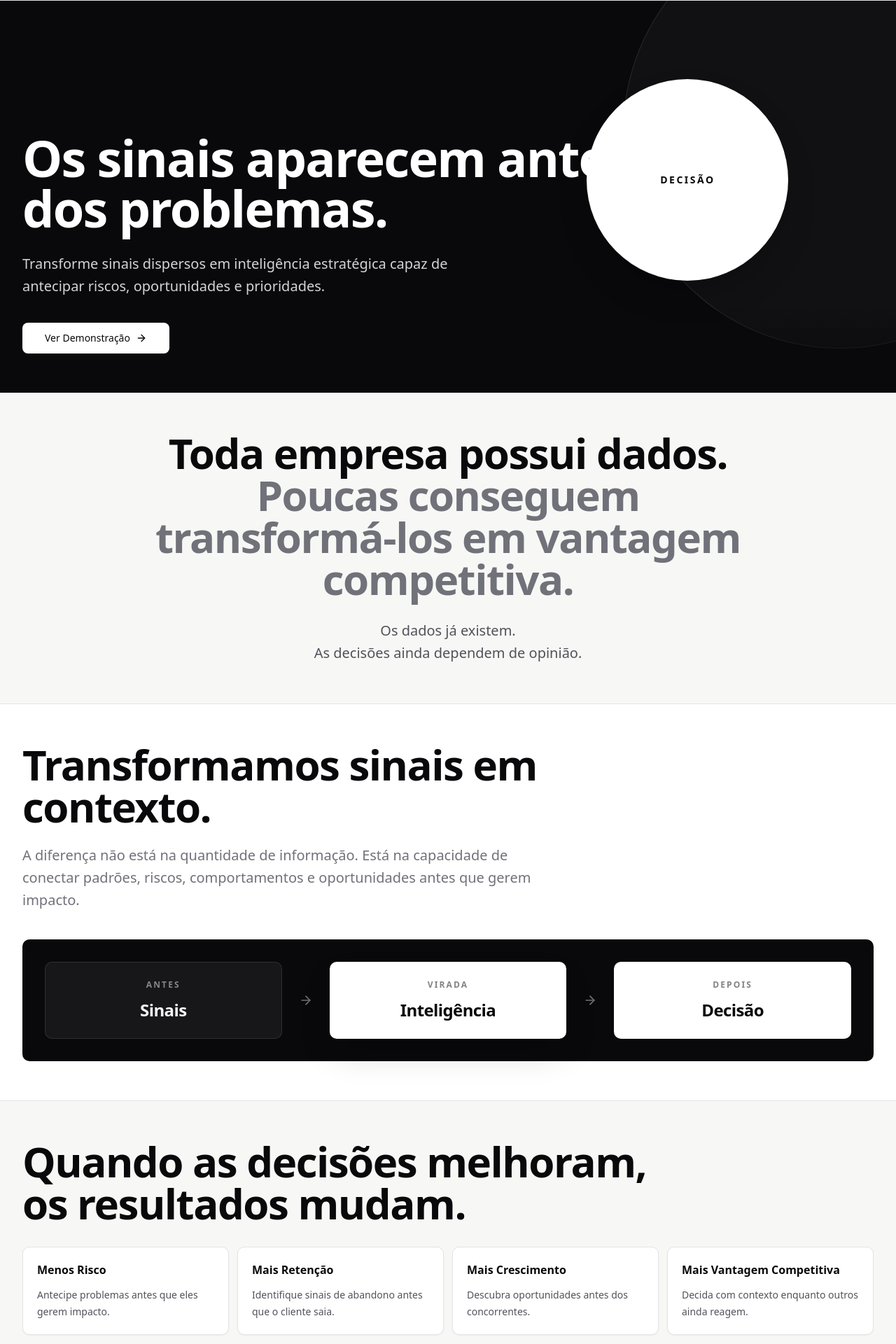
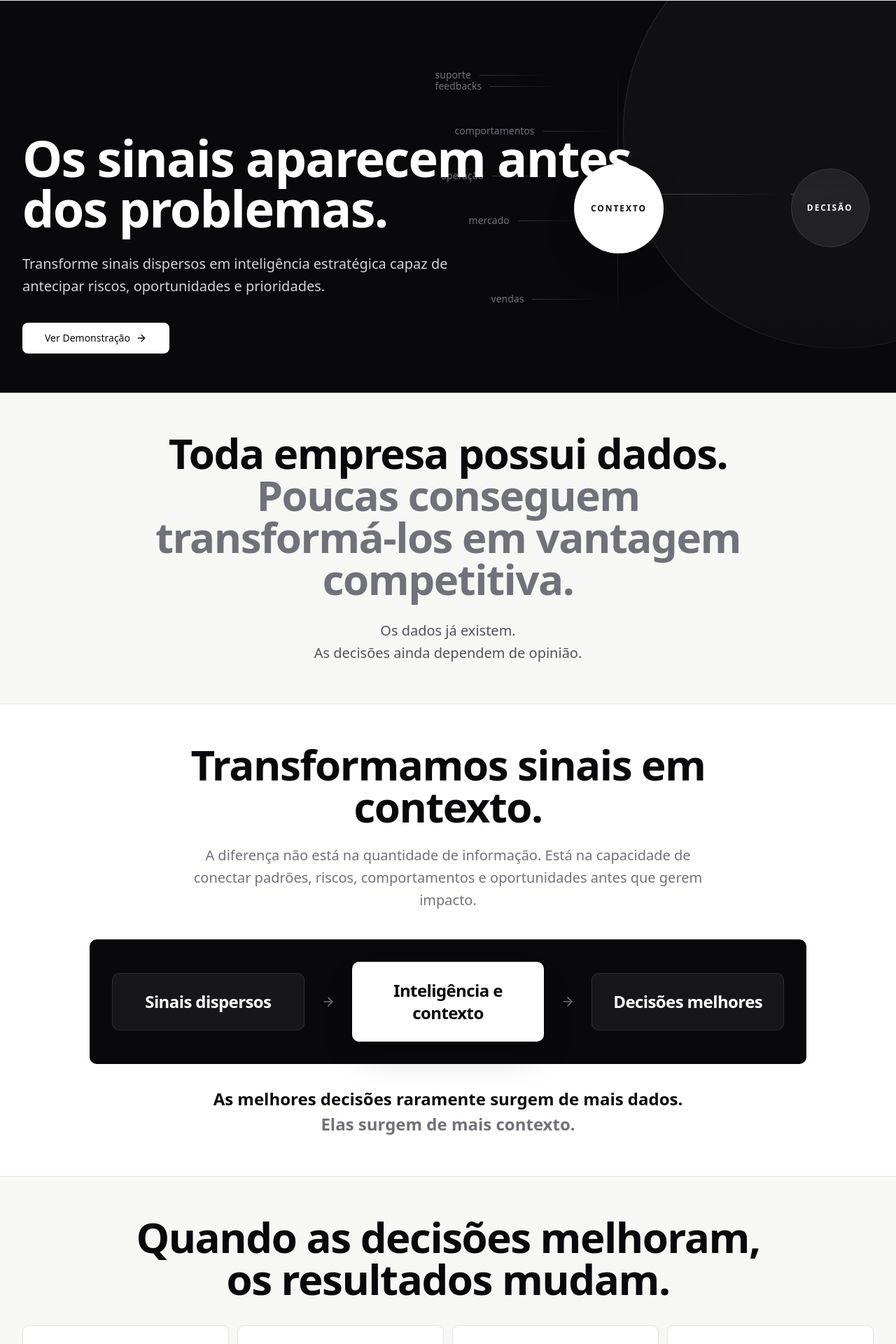
Before and after one commit to KarlaVieira-Dev/kv-partners-mvp, a Next.js app: page / in a window 1280 px wide. Shown: the part 64-1984 px from the top of the page at 70% size. Built offline with nearby package versions, Linux system fonts and the light colour scheme.

Commit message:
Redesign landing page with transformation storytelling

```diff
--- a/components/landing/landing-page.tsx
+++ b/components/landing/landing-page.tsx
@@ -3,6 +3,15 @@ import Link from "next/link";
 
 import { buttonVariants } from "@/components/ui/button";
 import { cn } from "@/lib/utils";
+
+const heroSignals = [
+  "feedbacks",
+  "comportamentos",
+  "operação",
+  "mercado",
+  "suporte",
+  "vendas",
+];
 
 const resultCards = [
   {
@@ -87,67 +96,67 @@ export function LandingPage() {
       </section>
 
       <section
-        className="mx-auto max-w-7xl px-4 py-14 sm:px-6 lg:px-8"
+        className="mx-auto max-w-7xl px-4 py-14 text-center sm:px-6 lg:px-8"
         id="problema"
       >
-        <div className="mx-auto max-w-4xl text-center">
-          <h2 className="text-4xl font-semibold tracking-tight text-zinc-950 sm:text-6xl">
+        <h2 className="mx-auto max-w-4xl text-4xl font-semibold tracking-tight text-zinc-950 sm:text-6xl">
           Toda empresa possui dados.
           <br />
           <span className="text-zinc-500">
             Poucas conseguem transformá-los em vantagem competitiva.
           </span>
         </h2>
-          <p className="mt-7 text-xl font-medium leading-8 text-zinc-600">
+        <p className="mx-auto mt-7 max-w-2xl text-xl font-medium leading-8 text-zinc-600">
           Os dados já existem.
           <br />
           As decisões ainda dependem de opinião.
+        </p>
+      </section>
+
+      <section
+        className="border-y border-zinc-200 bg-white px-4 py-14 text-center sm:px-6 lg:px-8"
+        id="transformacao"
+      >
+        <div className="mx-auto max-w-7xl">
+          <h2 className="mx-auto max-w-4xl text-4xl font-semibold tracking-tight text-zinc-950 sm:text-6xl">
+            Transformamos sinais em contexto.
+          </h2>
+          <p className="mx-auto mt-6 max-w-3xl text-xl font-medium leading-8 text-zinc-500">
+            A diferença não está na quantidade de informação. Está na capacidade
+            de conectar padrões, riscos, comportamentos e oportunidades antes
+            que gerem impacto.
+          </p>
+
+          <div className="mx-auto mt-10 max-w-5xl rounded-lg bg-zinc-950 px-5 py-8 text-white sm:px-8">
+            <div className="grid gap-6 lg:grid-cols-[1fr_auto_1fr_auto_1fr] lg:items-center">
+              <Stage title="Sinais dispersos" />
+              <Arrow />
+              <Stage title="Inteligência e contexto" highlight />
+              <Arrow />
+              <Stage title="Decisões melhores" />
+            </div>
+          </div>
+
+          <p className="mx-auto mt-8 max-w-3xl text-2xl font-semibold leading-9 text-zinc-950">
+            As melhores decisões raramente surgem de mais dados.
+            <br />
+            <span className="text-zinc-500">Elas surgem de mais contexto.</span>
           </p>
         </div>
       </section>
 
       <section
-        className="border-y border-zinc-200 bg-white px-4 py-14 sm:px-6 lg:px-8"
-        id="transformacao"
-      >
-        <div className="mx-auto max-w-7xl">
-          <div className="max-w-4xl">
-            <h2 className="text-4xl font-semibold tracking-tight text-zinc-950 sm:text-6xl">
-              Transformamos sinais em contexto.
-            </h2>
-            <p className="mt-6 max-w-3xl text-xl font-medium leading-8 text-zinc-500">
-              A diferença não está na quantidade de informação. Está na
-              capacidade de conectar padrões, riscos, comportamentos e
-              oportunidades antes que gerem impacto.
-            </p>
-          </div>
-
-          <div className="mt-10 rounded-lg bg-zinc-950 px-5 py-8 text-white sm:px-8">
-            <div className="grid gap-6 lg:grid-cols-[1fr_auto_1fr_auto_1fr] lg:items-center">
-              <Stage label="Antes" title="Sinais" tone="muted" />
-              <Arrow />
-              <Stage label="Virada" title="Inteligência" tone="strong" />
-              <Arrow />
-              <Stage label="Depois" title="Decisão" tone="light" />
-            </div>
-          </div>
-        </div>
-      </section>
-
-      <section
-        className="mx-auto max-w-7xl px-4 py-14 sm:px-6 lg:px-8"
+        className="mx-auto max-w-7xl px-4 py-14 text-center sm:px-6 lg:px-8"
         id="resultado"
       >
-        <div className="mb-8 max-w-4xl">
-          <h2 className="text-4xl font-semibold tracking-tight text-zinc-950 sm:text-6xl">
+        <h2 className="mx-auto max-w-4xl text-4xl font-semibold tracking-tight text-zinc-950 sm:text-6xl">
           Quando as decisões melhoram, os resultados mudam.
         </h2>
-        </div>
 
-        <div className="grid gap-3 sm:grid-cols-2 lg:grid-cols-4">
+        <div className="mt-9 grid gap-3 sm:grid-cols-2 lg:grid-cols-4">
           {resultCards.map((card) => (
             <article
-              className="rounded-lg border border-zinc-200 bg-white p-5 shadow-sm"
+              className="rounded-lg border border-zinc-200 bg-white p-5 text-left shadow-sm"
               key={card.title}
             >
               <h3 className="text-base font-semibold text-zinc-950">
@@ -161,54 +170,44 @@ export function LandingPage() {
         </div>
       </section>
 
-      <section className="mx-auto max-w-7xl px-4 pb-16 pt-8 sm:px-6 lg:px-8">
-        <div className="border-t border-zinc-200 pt-12">
-          <h2 className="max-w-4xl text-4xl font-semibold tracking-tight text-zinc-950 sm:text-6xl">
+      <section className="bg-zinc-950 px-4 py-16 text-center text-white sm:px-6 lg:px-8">
+        <h2 className="mx-auto max-w-4xl text-4xl font-semibold tracking-tight sm:text-6xl">
           Os sinais já existem.
           <br />
-            <span className="text-zinc-500">
+          <span className="text-zinc-400">
             A diferença está em quem consegue transformá-los em decisão.
           </span>
         </h2>
         <Link
-            className={cn(buttonVariants({ size: "lg" }), "mt-9")}
+          className={cn(
+            buttonVariants({ size: "lg" }),
+            "mt-9 bg-white text-zinc-950 hover:bg-zinc-200",
+          )}
           href="/executive-center"
         >
           Ver Demonstração
           <ArrowRight className="size-4" />
         </Link>
-        </div>
       </section>
     </main>
   );
 }
 
 function Stage({
-  label,
+  highlight = false,
   title,
-  tone,
 }: {
-  label: string;
+  highlight?: boolean;
   title: string;
-  tone: "light" | "muted" | "strong";
 }) {
-  const toneClasses = {
-    light: "bg-white text-zinc-950",
-    muted: "bg-white/[0.06] text-zinc-100",
-    strong: "bg-white text-zinc-950 shadow-2xl",
-  };
-
   return (
     <div
       className={cn(
         "rounded-lg border border-white/10 px-5 py-6 text-center",
-        toneClasses[tone],
+        highlight ? "bg-white text-zinc-950 shadow-2xl" : "bg-white/[0.06]",
       )}
     >
-      <p className="text-xs font-semibold uppercase tracking-[0.18em] opacity-50">
-        {label}
-      </p>
-      <p className="mt-3 text-2xl font-semibold tracking-tight">{title}</p>
+      <p className="text-2xl font-semibold tracking-tight">{title}</p>
     </div>
   );
 }
@@ -227,10 +226,35 @@ function HeroScene() {
     <div aria-hidden className="absolute inset-0">
       <div className="absolute inset-0 bg-zinc-950" />
       <div className="absolute right-[-18%] top-[-22%] h-[620px] w-[620px] rounded-full border border-white/10 bg-white/[0.035]" />
-      <div className="absolute right-[12%] top-28 hidden h-72 w-72 rounded-full border border-white/10 bg-white text-zinc-950 shadow-2xl lg:grid lg:place-items-center">
-        <span className="text-sm font-semibold uppercase tracking-[0.18em]">
+      <div className="absolute right-[3%] top-24 hidden h-[360px] w-[620px] lg:block">
+        <div className="absolute inset-y-0 left-[42%] w-px bg-gradient-to-b from-transparent via-white/20 to-transparent" />
+        <div className="absolute left-[41%] top-1/2 h-px w-[38%] bg-gradient-to-r from-white/25 via-white/20 to-transparent" />
+        <div className="absolute right-0 top-1/2 h-px w-[18%] bg-gradient-to-r from-white/25 to-transparent" />
+
+        {heroSignals.map((signal, index) => (
+          <div
+            className={cn(
+              "absolute flex items-center gap-3 text-sm font-medium text-zinc-500",
+              index === 0 && "left-0 top-4",
+              index === 1 && "left-7 top-20",
+              index === 2 && "left-2 top-36",
+              index === 3 && "left-12 top-52",
+              index === 4 && "left-0 top-68",
+              index === 5 && "left-20 top-80",
+            )}
+            key={signal}
+          >
+            <span>{signal}</span>
+            <span className="h-px w-24 bg-gradient-to-r from-white/20 to-transparent" />
+          </div>
+        ))}
+
+        <div className="absolute left-[32%] top-[38%] grid size-32 place-items-center rounded-full border border-white/10 bg-white text-center text-xs font-semibold uppercase tracking-[0.16em] text-zinc-950 shadow-2xl">
+          Contexto
+        </div>
+        <div className="absolute right-0 top-[40%] grid size-28 place-items-center rounded-full border border-white/10 bg-white/[0.08] text-center text-xs font-semibold uppercase tracking-[0.16em] text-white backdrop-blur">
           Decisão
-        </span>
+        </div>
       </div>
       <div className="absolute inset-x-0 bottom-0 h-32 bg-gradient-to-t from-zinc-950 to-transparent" />
     </div>
```
Lines whose indentation alone changed are shown as unchanged.
